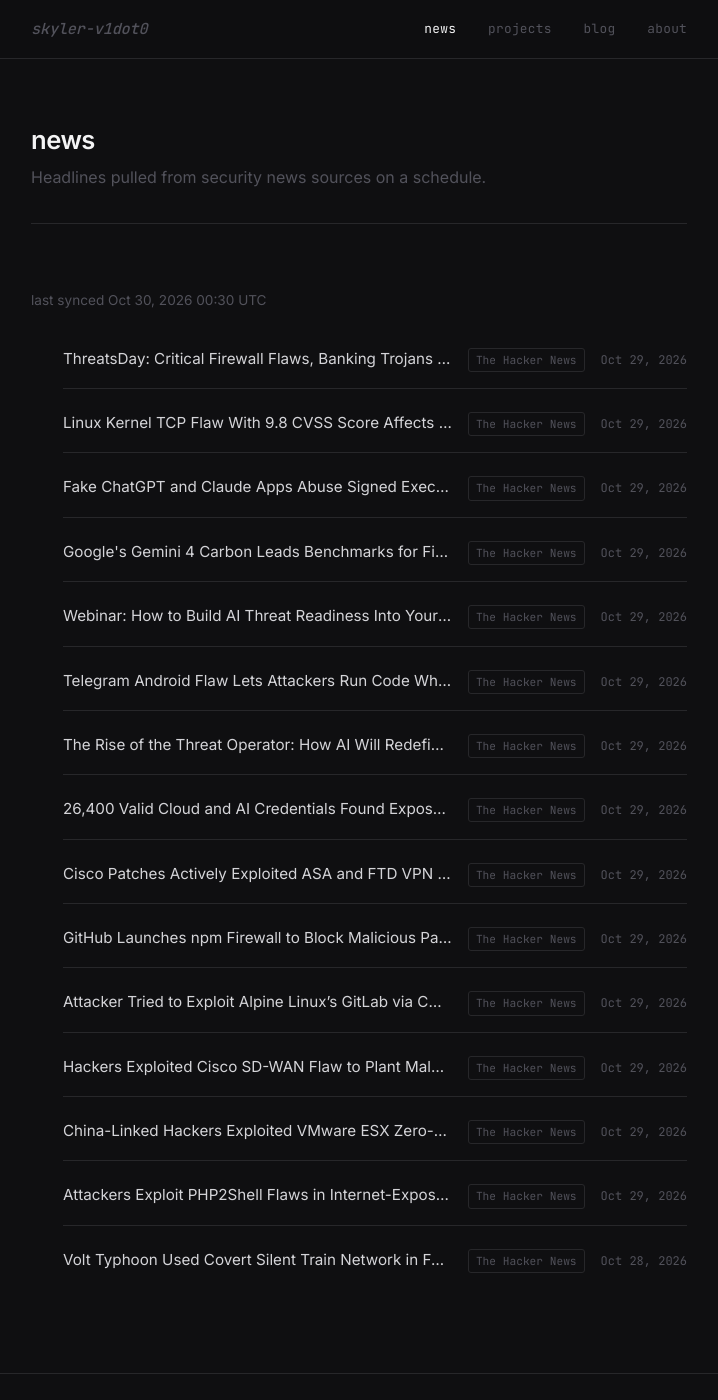
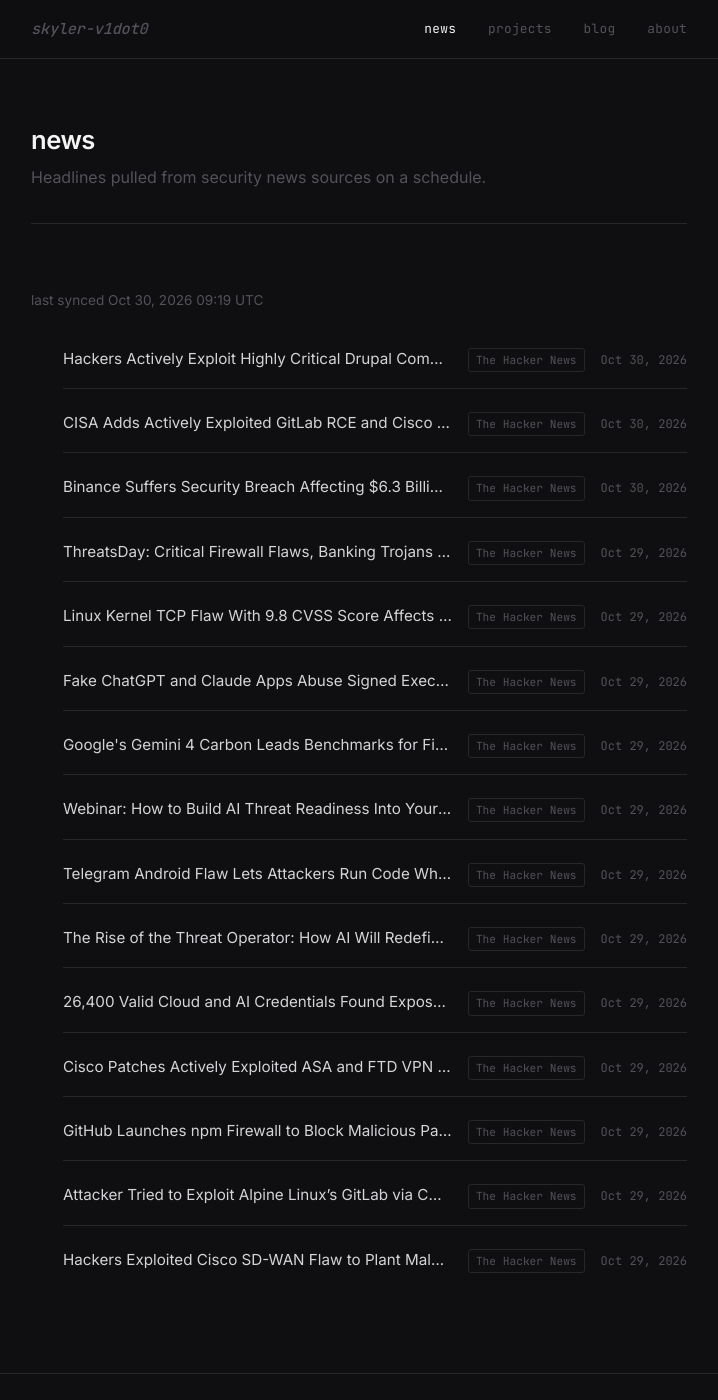
Before and after one commit to skyler-v1dot0/personal-site, a Jekyll site: the page built from news.html, in a window 1280 px wide and 1400 px high. Shown: the whole window, without its empty margins (281-999 px from the left). Built offline with Jekyll 4.4.1, drawn with Linux system fonts in a browser that asks for light colours.

Commit message:
chore: sync news feed [skip ci]

```diff
--- a/_data/news.yml
+++ b/_data/news.yml
@@ -1,6 +1,20 @@
 ---
-updated_at: '2026-10-30T00:30:48Z'
+updated_at: '2026-10-30T09:19:53Z'
 items:
+- title: Hackers Actively Exploit Highly Critical Drupal Commerce Core Authorization
+    Bypass Flaw
+  url: https://thehackernews.com/2026/10/hackers-actively-exploit-highly.html
+  source: The Hacker News
+  published: '2026-10-30T07:45:30Z'
+- title: CISA Adds Actively Exploited GitLab RCE and Cisco Firewall DoS Flaws to KEV
+  url: https://thehackernews.com/2026/10/cisa-adds-actively-exploited-gitlab-rce.html
+  source: The Hacker News
+  published: '2026-10-30T07:27:05Z'
+- title: Binance Suffers Security Breach Affecting $6.3 Billion in Assets, Nearly
+    $3 Billion Frozen
+  url: https://thehackernews.com/2026/10/binance-suffers-security-breach.html
+  source: The Hacker News
+  published: '2026-10-30T04:14:59Z'
 - title: 'ThreatsDay: Critical Firewall Flaws, Banking Trojans Rented, Weaponized
     PDF, Token Theft + 26 More Stories'
   url: https://thehackernews.com/2026/10/threatsday-critical-firewall-flaws.html
@@ -55,18 +69,3 @@ items:
   url: https://thehackernews.com/2026/10/hackers-exploited-cisco-sd-wan-flaw-to.html
   source: The Hacker News
   published: '2026-10-29T08:24:22Z'
-- title: China-Linked Hackers Exploited VMware ESX Zero-Day to Reduce Audit Trail
-    Visibility
-  url: https://thehackernews.com/2026/10/china-linked-hackers-exploited-vmware.html
-  source: The Hacker News
-  published: '2026-10-29T06:22:33Z'
-- title: Attackers Exploit PHP2Shell Flaws in Internet-Exposed Palo Alto Networks
-    Management Interfaces
-  url: https://thehackernews.com/2026/10/attackers-exploit-php2shell-flaws-in.html
-  source: The Hacker News
-  published: '2026-10-29T05:50:17Z'
-- title: Volt Typhoon Used Covert Silent Train Network in Four Zero-Day Exploitation
-    Campaigns
-  url: https://thehackernews.com/2026/10/volt-typhoon-used-covert-silent-train.html
-  source: The Hacker News
-  published: '2026-10-28T18:08:33Z'
```
